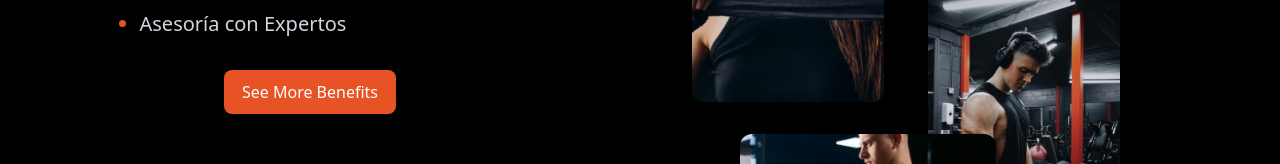
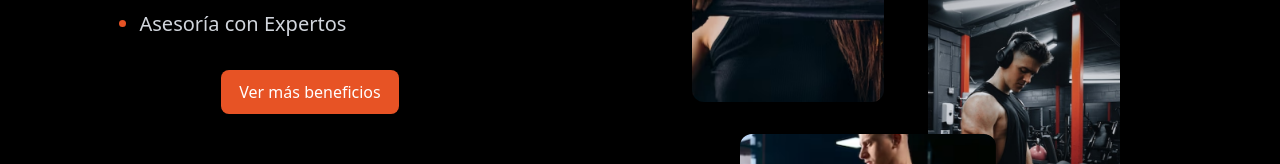
Before and after one commit to Enryuk3/atlus, a Next.js app: page / in a window 1280 px wide. Shown: the part 3666-3830 px from the top of the page. Built offline with nearby package versions, Linux system fonts and the light colour scheme.

Commit message:
fix typo

```diff
--- a/src/components/about/sections/section-list.tsx
+++ b/src/components/about/sections/section-list.tsx
@@ -10,7 +10,7 @@ const SectionList = () => {
         <li>Excelentes Instalaciones</li>
         <li>Asesoría con Expertos</li>
       </ul>
-      <ButtonPrimary type="button" text="See More Benefits" />
+      <ButtonPrimary type="button" text="Ver más beneficios" />
     </section>
   );
 }
```
